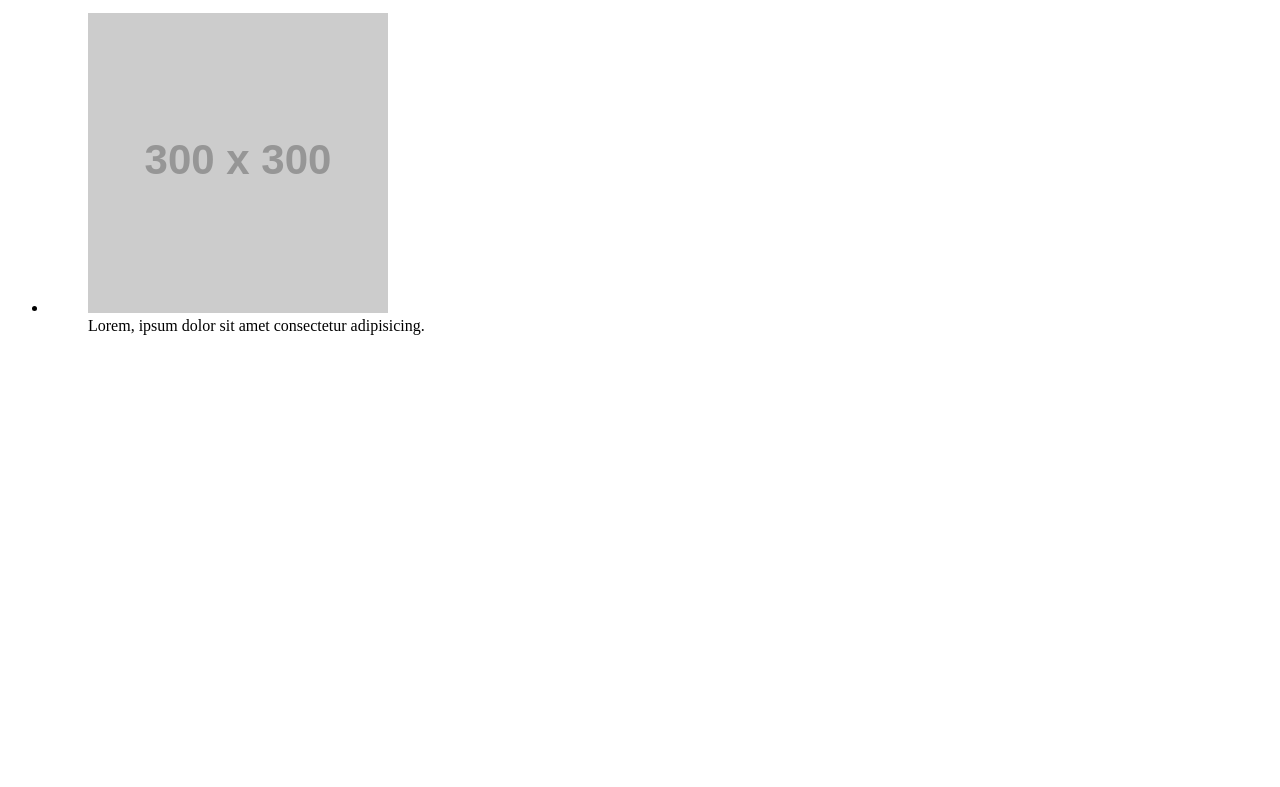
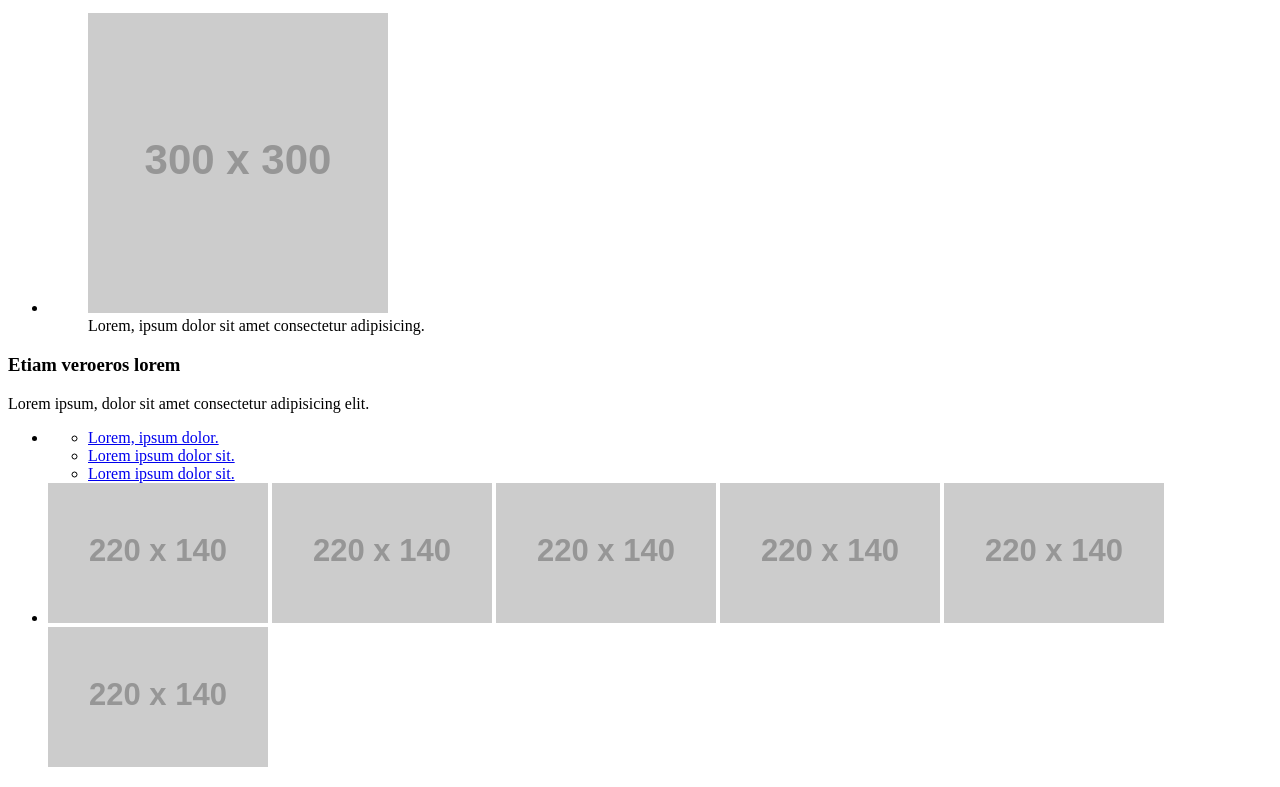
Before and after one commit to npawanaxioned/broadcast-web-app, a plain HTML site: page index.html in a window 1280 px wide. Shown: the part 705-1492 px from the top of the page. Before the commit the page ends 1056 px from the top, so only its background shows below. Drawn offline with Linux system fonts and the light colour scheme; placeholder pictures from the web are drawn by us.

Commit message:
added img-section-container-2

```diff
--- a/index.html
+++ b/index.html
@@ -58,6 +58,30 @@
         </div>
       </section>
 
+      <section class="img-section-container-2">
+        <div class="wrapper">
+          <h3 class="heading-three">Etiam veroeros lorem</h3>
+          <p>Lorem ipsum, dolor sit amet consectetur adipisicing elit.</p>
+          <ul class="button-img-container">
+            <li class="button-container">
+              <ul>
+                <li><a href="#FIXME">Lorem, ipsum dolor.</a></li>
+                <li><a href="#FIXME">Lorem ipsum dolor sit.</a></li>
+                <li><a href="#FIXME">Lorem ipsum dolor sit.</a></li>
+              </ul>
+            </li>
+            <li class="img-container">
+              <img src="https://dummyimage.com/220x140/000/fff" alt="concert-3">
+              <img src="https://dummyimage.com/220x140/000/fff" alt="concert-4">
+              <img src="https://dummyimage.com/220x140/000/fff" alt="concert-5">
+              <img src="https://dummyimage.com/220x140/000/fff" alt="concert-6">
+              <img src="https://dummyimage.com/220x140/000/fff" alt="concert-7">
+              <img src="https://dummyimage.com/220x140/000/fff" alt="concert-8">
+            </li>
+          </ul>
+        </div>
+      </section>
+
     </main>
   </div>
 
```
